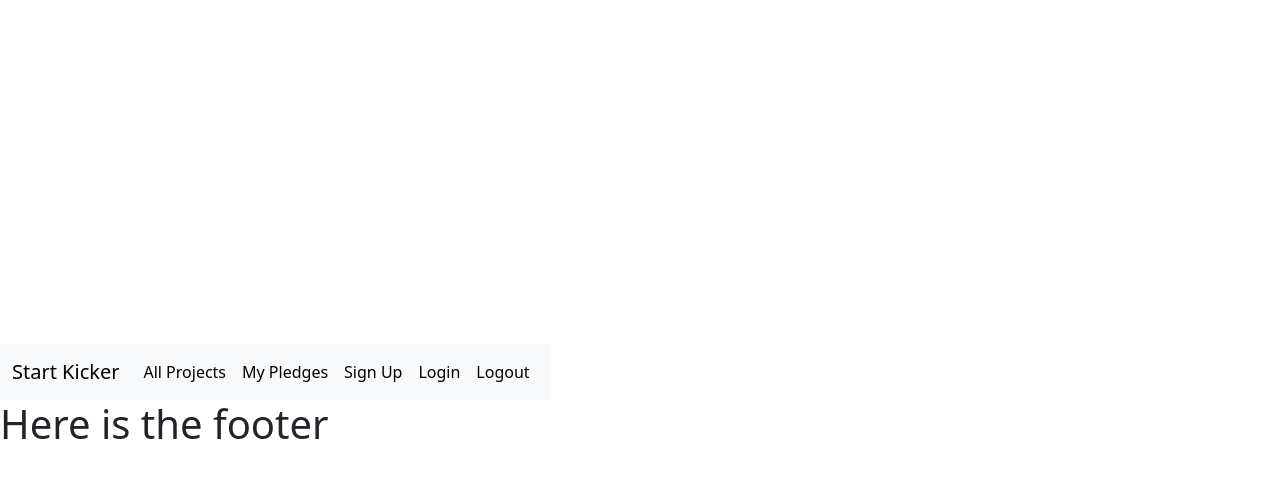
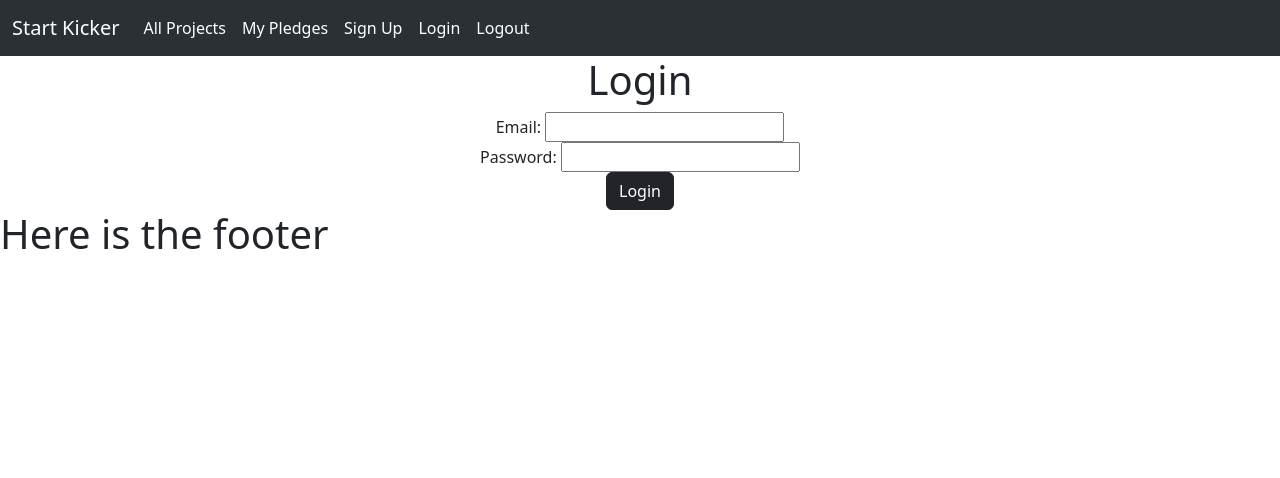
Before and after one commit to askarf/kickstarter-frontend, a React (Vite) app: page /login in a window 1280 px wide. Shown: the top 478 px of the page. Built offline with nearby package versions, Linux system fonts and the light colour scheme.

Commit message:
login created

```diff
--- a/src/Content.jsx
+++ b/src/Content.jsx
@@ -1,5 +1,6 @@
 import { ProjectIndex } from "./ProjectIndex";
 import { PledgeIndex } from "./PledgeIndex";
+import { Login } from "./login";
 import { Routes, Route } from "react-router-dom";
 
 const samplepledges = [
@@ -68,10 +69,11 @@ const sampleprojects = [
 
 export function Content() {
   return (
-    <div>
+    <div className="container text-center">
       <Routes>
         <Route path="/" element={<ProjectIndex sampleprojects={sampleprojects} />} />
         <Route path="/pledges" element={<PledgeIndex samplepledges={samplepledges} />} />
+        <Route path="/login" element={<Login />} />
       </Routes>
     </div>
   );
--- a/src/Header.jsx
+++ b/src/Header.jsx
@@ -2,11 +2,11 @@ import { Link } from "react-router-dom";
 
 export function Header() {
   return (
-    <nav className="navbar navbar-expand-lg bg-body-tertiary">
+    <nav className="navbar navbar-expand-lg bg-body-tertiary" data-bs-theme="dark">
       <div className="container-fluid">
-        <a className="navbar-brand" href="#">
+        <Link to="/" className="navbar-brand">
           Start Kicker
-        </a>
+        </Link>
         <button
           className="navbar-toggler"
           type="button"
@@ -26,12 +26,12 @@ export function Header() {
             <Link to="/pledges" className="nav-link active" href="#">
               My Pledges
             </Link>
-            <a className="nav-link active " href="#">
+            <a className="nav-link active" href="#">
               Sign Up
             </a>
-            <a className="nav-link active " href="#">
+            <Link to="/login" className="nav-link active ">
               Login
-            </a>
+            </Link>
             <a className="nav-link active" aria-disabled="true">
               Logout
             </a>
--- a/src/login.jsx
+++ b/src/login.jsx
@@ -1,6 +1,6 @@
-export function login() {
+export function Login() {
   return (
-    <div>
+    <div id="login">
       <h1>Login</h1>
       <form action="">
         <div>
@@ -9,6 +9,9 @@ export function login() {
         <div>
           Password: <input name="password_digest" type="password" />
         </div>
+        <button type="submit" className="btn btn-dark">
+          Login
+        </button>
       </form>
     </div>
   );
--- a/src/main.jsx
+++ b/src/main.jsx
@@ -1,7 +1,7 @@
 import React from "react";
 import ReactDOM from "react-dom/client";
 import App from "./App.jsx";
-import "./index.css";
+// import "./index.css";
 import "bootstrap";
 import "bootstrap/dist/css/bootstrap.min.css";
 
```
